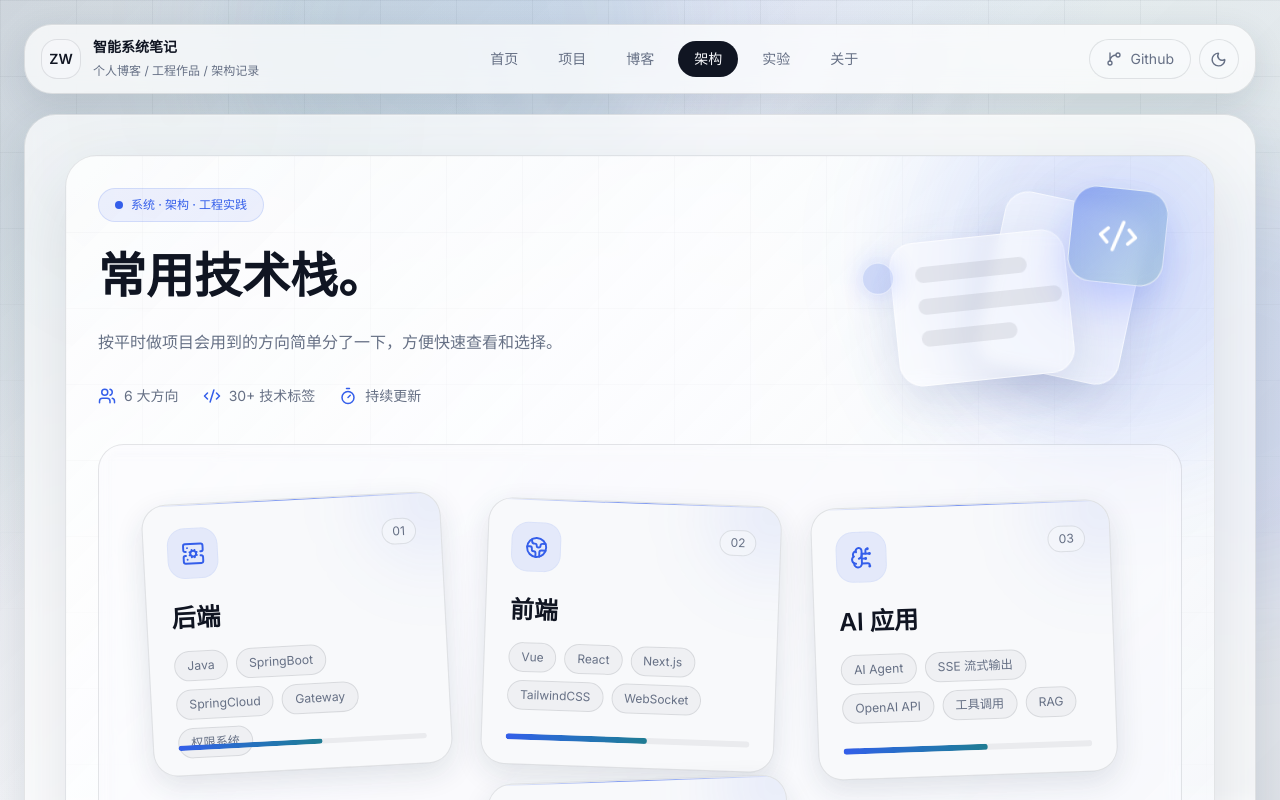
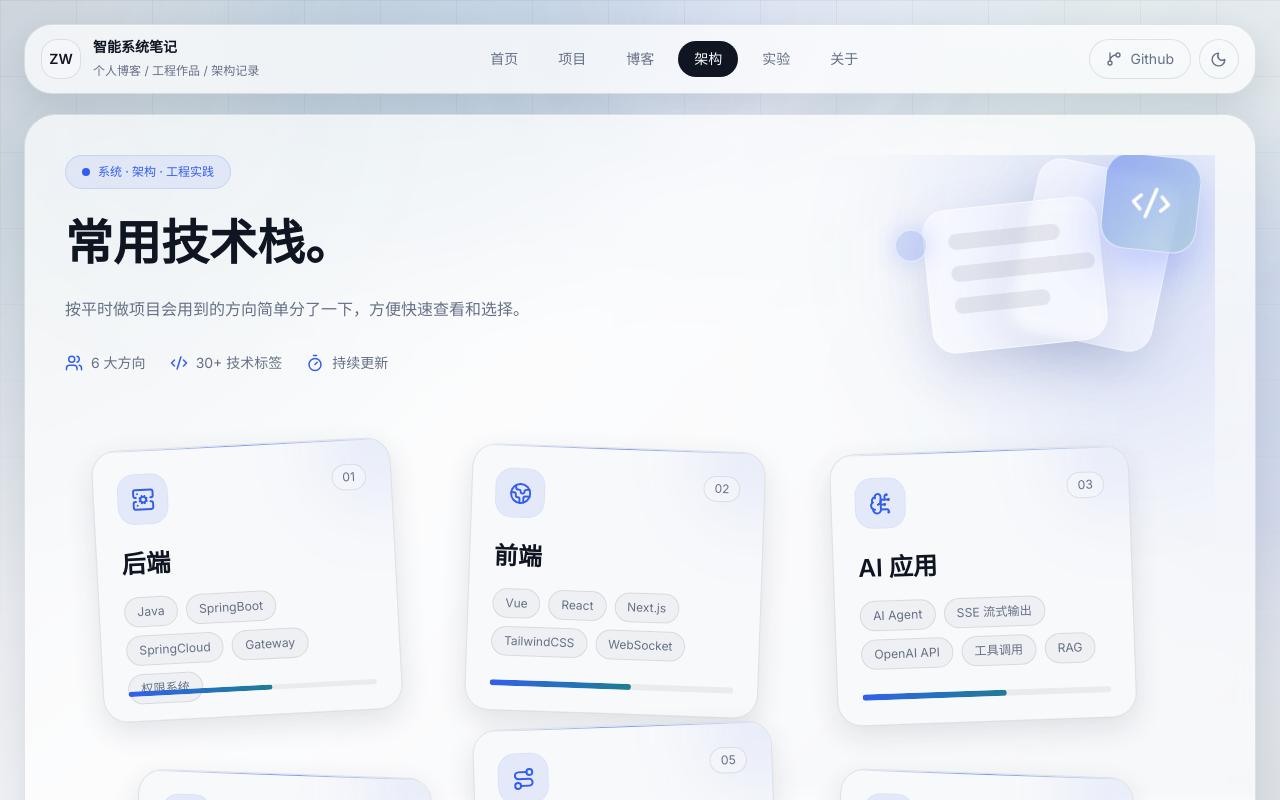
Before and after one commit to ziwen-dev/personl_blog, a Next.js app: page / in a window 1280 px wide. Both pictures are taken after a click on the button "架构". Shown: the top 800 px of the page. Built offline with nearby package versions, Linux system fonts and the light colour scheme.

Commit message:
Refine architecture section layout

```diff
--- a/app/globals.css
+++ b/app/globals.css
@@ -14,6 +14,7 @@
   --amber: #a46a19;
   --shadow: rgba(32, 46, 73, 0.12);
   --grid: rgba(20, 28, 45, 0.085);
+  --architecture-panel-bg: linear-gradient(135deg, rgba(255, 255, 255, 0.78), rgba(244, 247, 252, 0.58));
 }
 
 html.dark {
@@ -30,6 +31,7 @@ html.dark {
   --amber: #e6b968;
   --shadow: rgba(0, 0, 0, 0.28);
   --grid: rgba(255, 255, 255, 0.075);
+  --architecture-panel-bg: linear-gradient(135deg, #080d16, #0b111c);
 }
 
 * {
--- a/components/portfolio-shell.tsx
+++ b/components/portfolio-shell.tsx
@@ -33,15 +33,14 @@ export function PortfolioShell() {
       <div className="relative z-10 mx-auto flex min-h-[calc(100vh-32px)] max-w-7xl flex-col gap-5">
         <Header activeTab={activeTab} onChange={setActiveTab} theme={theme} onThemeToggle={toggleTheme} />
 
-        <section className="panel flex-1 overflow-hidden rounded-[2rem]">
         <AnimatePresence mode="wait">
-            <motion.div
+          <motion.section
             key={activeTab}
             initial={{ opacity: 0, y: 14, scale: 0.992 }}
             animate={{ opacity: 1, y: 0, scale: 1 }}
             exit={{ opacity: 0, y: -10, scale: 0.995 }}
             transition={transition}
-              className="h-full max-h-none overflow-y-auto p-5 md:p-8 lg:p-10"
+            className="panel flex-1 overflow-y-auto rounded-[2rem] p-5 md:p-8 lg:p-10"
           >
             {activeTab === "overview" && <Overview onChange={setActiveTab} />}
             {activeTab === "projects" && <ProjectsView />}
@@ -49,9 +48,8 @@ export function PortfolioShell() {
             {activeTab === "architecture" && <ArchitectureView />}
             {activeTab === "experiments" && <ExperimentsView />}
             {activeTab === "about" && <AboutView />}
-            </motion.div>
+          </motion.section>
         </AnimatePresence>
-        </section>
       </div>
     </main>
   );
@@ -297,13 +295,9 @@ function TechStackShowcase() {
   ];
 
   return (
-    <div
-      className="relative overflow-hidden rounded-[2rem] border border-line bg-[linear-gradient(135deg,rgba(255,255,255,0.78),rgba(244,247,252,0.58))] p-6 shadow-[0_24px_70px_var(--shadow)] dark:border-white/[0.08] dark:bg-[#0b111c] dark:shadow-[0_24px_70px_rgba(0,0,0,0.42)] md:p-8"
-    >
-      <div className="absolute inset-0 grid-bg opacity-25 dark:opacity-20" />
-      <div className="absolute inset-0 hidden bg-[linear-gradient(135deg,rgba(18,26,39,0.92),rgba(8,12,20,0.98))] dark:block" />
-      <div className="absolute -right-24 -top-24 h-96 w-96 rounded-full bg-blue-glow/15 blur-3xl dark:bg-blue-glow/[0.06]" />
-      <div className="absolute -left-28 bottom-[-10rem] h-80 w-80 rounded-full bg-cyan-glow/10 blur-3xl dark:bg-cyan-glow/[0.045]" />
+    <div className="relative overflow-hidden">
+      <div className="absolute -right-24 -top-24 h-96 w-96 rounded-full bg-blue-glow/10 blur-3xl dark:bg-blue-glow/[0.05]" />
+      <div className="absolute -left-28 bottom-[-10rem] h-80 w-80 rounded-full bg-cyan-glow/8 blur-3xl dark:bg-cyan-glow/[0.04]" />
 
       <div className="relative grid gap-8 lg:grid-cols-[1fr_360px] lg:items-start">
         <div>
@@ -351,11 +345,7 @@ function TechStackShowcase() {
         </div>
       </div>
 
-      <div
-        className="relative mt-8 rounded-[1.6rem] border border-line bg-background/38 p-4 backdrop-blur dark:border-white/[0.08] dark:bg-[#070b12] md:p-5"
-        onMouseEnter={() => setArranged(true)}
-        onMouseLeave={() => setArranged(false)}
-      >
+      <div className="relative mt-8" onMouseEnter={() => setArranged(true)} onMouseLeave={() => setArranged(false)}>
         <div className="grid gap-5 md:hidden">
           {stackGroups.map((group, index) => (
             <StackTechCard key={group.title} group={group} index={index} />
```
Lines whose indentation alone changed are shown as unchanged.
